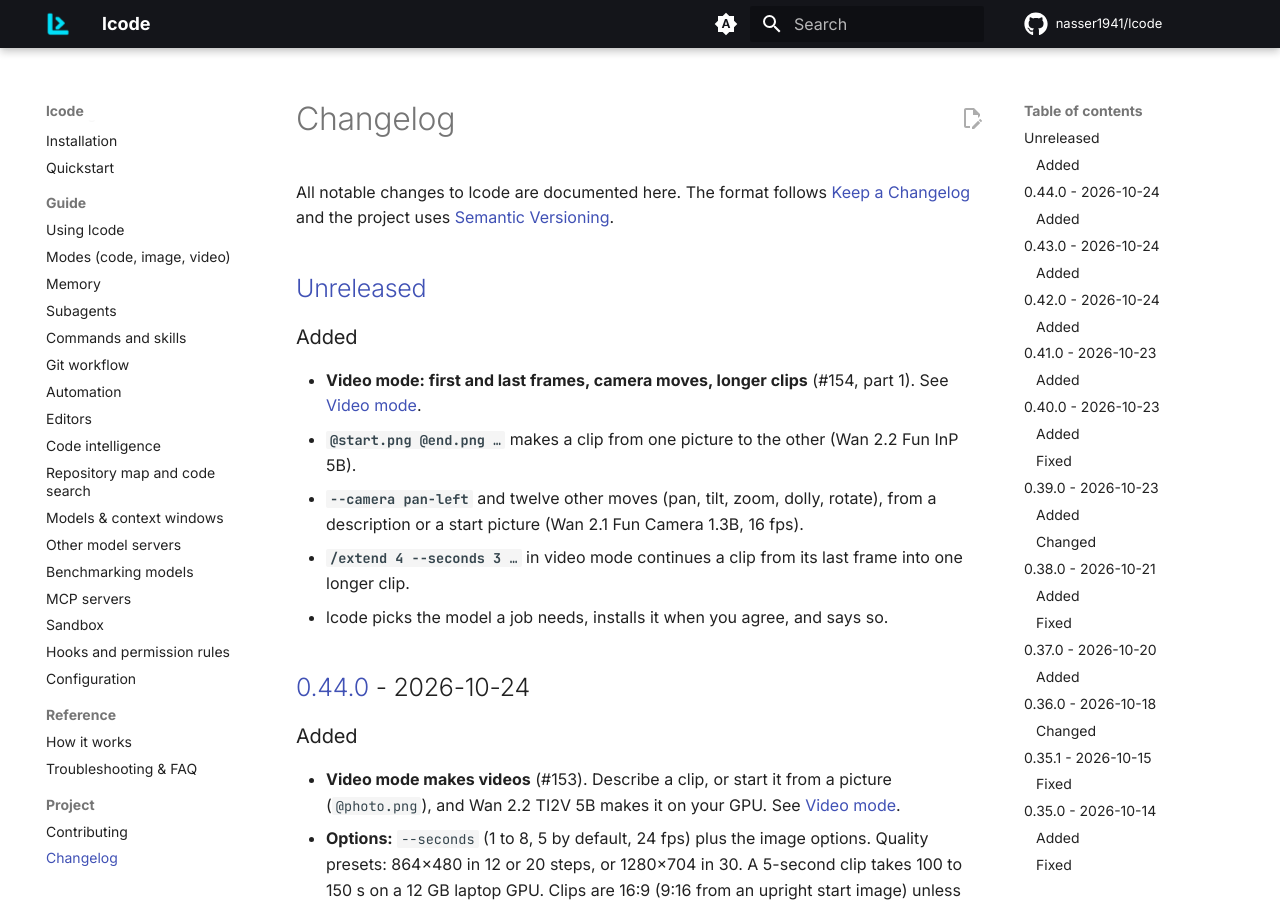
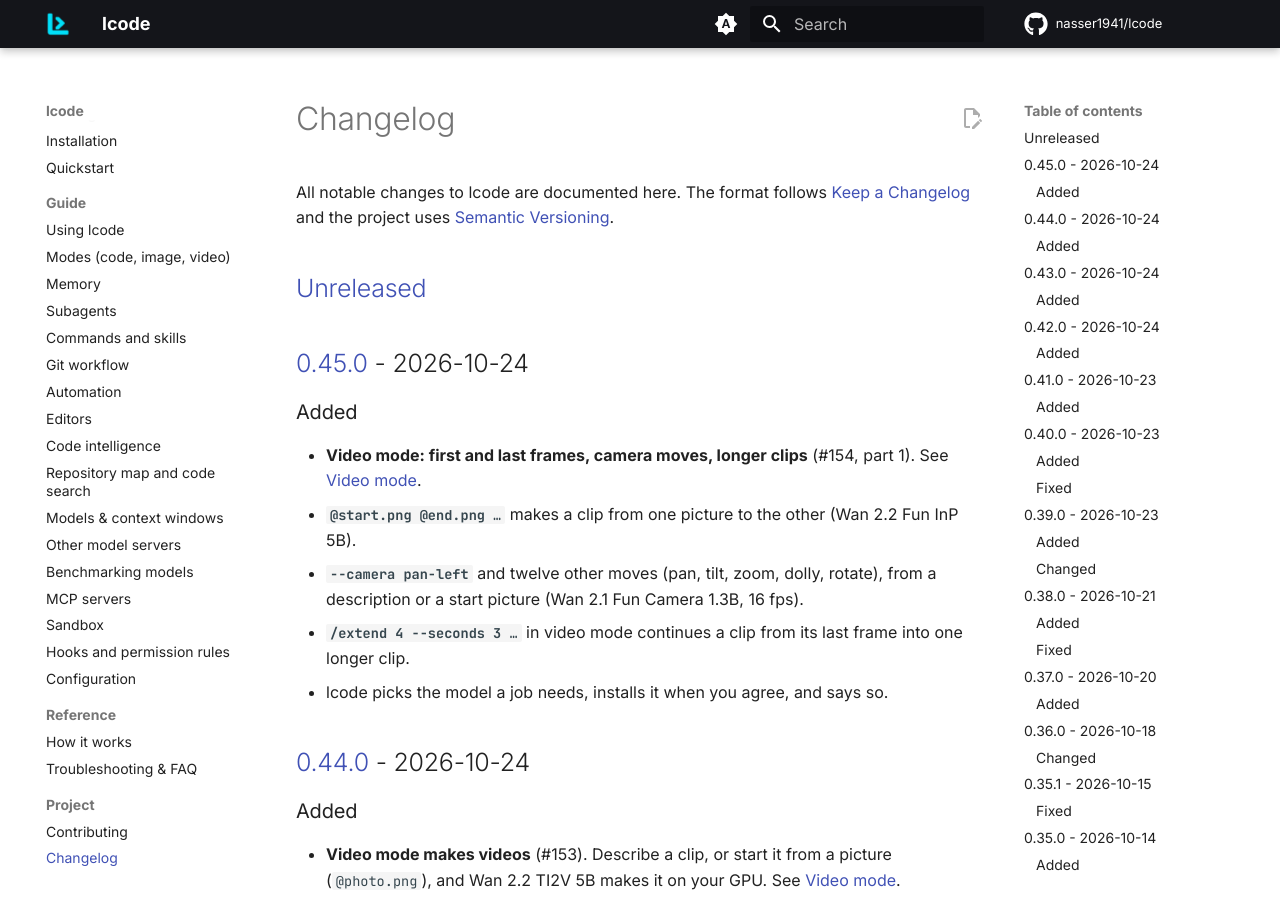
Before and after one commit to nasser1941/lcode, an MkDocs documentation site: the page built from docs/changelog.md, in a window 1280 px wide and 900 px high. Built offline with MkDocs 1.6.1 and Material for MkDocs 9.7.7, drawn with Linux system fonts in a browser that asks for light colours; comment, search, counter and statistics services are not loaded.

Commit message:
Release 0.45.0 (#171)
Co-authored-by: nasser1941 <9349840+nasser1941@users.noreply.github.com>
Co-authored-by: Claude Opus 5.5 <noreply@anthropic.com>

```diff
--- a/CHANGELOG.md
+++ b/CHANGELOG.md
@@ -5,6 +5,8 @@ All notable changes to lcode are documented here. The format follows
 [Semantic Versioning](https://semver.org/).
 
 ## [Unreleased]
+
+## [0.45.0] - 2026-10-24
 
 ### Added
 
@@ -980,7 +982,8 @@ First public release.
 - `AGENTS.md` project instructions and `/init` to generate them.
 - One-line installer for Linux and macOS.
 
-[Unreleased]: https://github.com/nasser1941/lcode/compare/v0.44.0...HEAD
+[Unreleased]: https://github.com/nasser1941/lcode/compare/v0.45.0...HEAD
+[0.45.0]: https://github.com/nasser1941/lcode/compare/v0.44.0...v0.45.0
 [0.44.0]: https://github.com/nasser1941/lcode/compare/v0.43.0...v0.44.0
 [0.43.0]: https://github.com/nasser1941/lcode/compare/v0.42.0...v0.43.0
 [0.42.0]: https://github.com/nasser1941/lcode/compare/v0.41.0...v0.42.0
--- a/src/lcode/__init__.py
+++ b/src/lcode/__init__.py
@@ -3,7 +3,7 @@
 From a program: `from lcode import Session` (see lcode.api).
 """
 
-__version__ = "0.44.0"
+__version__ = "0.45.0"
 
 API = ("Session", "Result", "Options", "SetupError")
 
```
Also changed, not shown: docs/quickstart.md (+1 -1 lines).
